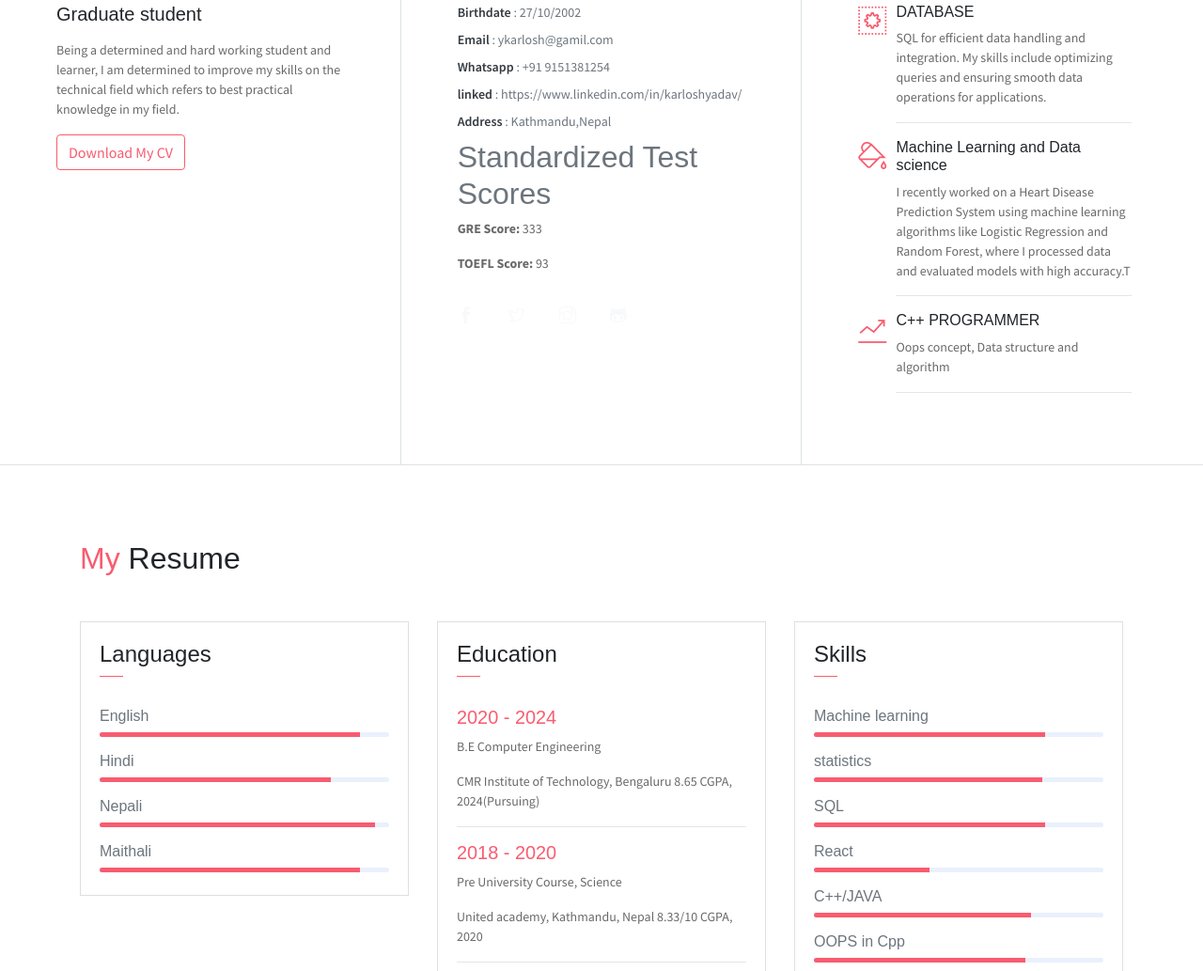
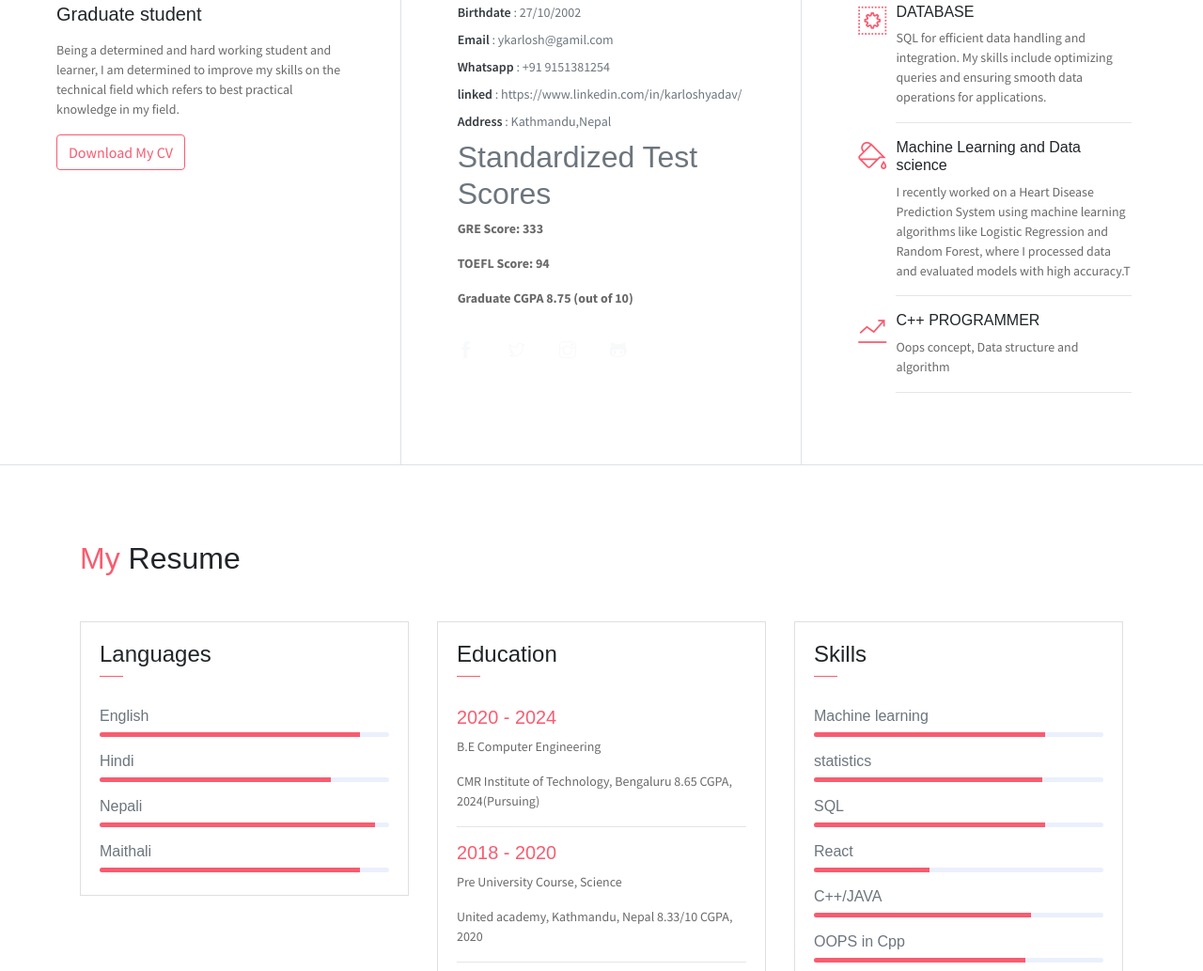
Before and after one commit to karloshyadav/portfolio-main, a website: page public_html/index.html in a window 1280 px wide. Shown: the part 865-1898 px from the top of the page at 94% size. Drawn offline with Linux system fonts and the light colour scheme; some packages are replaced by stand-ins of ours; some icons are missing.

Commit message:
Update index.html

```diff
--- a/public_html/index.html
+++ b/public_html/index.html
@@ -81,8 +81,10 @@
                     <li><span>Address</span> :  Kathmandu,Nepal</li>
 			<div class="test-scores">
     				<h2>Standardized Test Scores</h2>
-   				 <p><strong>GRE Score:</strong> 333</p>
-    				<p><strong>TOEFL Score:</strong> 93</p>
+   				 <p><strong>GRE Score:</strong> <strong>333</strong></p>
+    				<p><strong>TOEFL Score:</strong> <strong>94</strong></p>
+				<p><strong>Graduate CGPA</strong> <strong>8.75 (out of 10)</strong></p>
+
 				</div>
                 </ul>
                 <ul class="social-icons pt-3">
```
